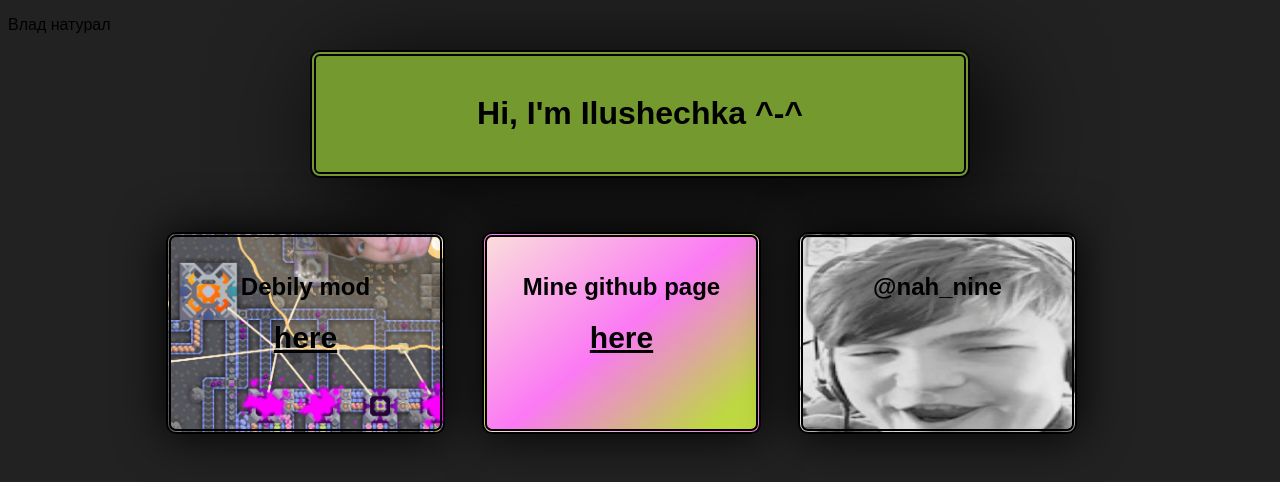
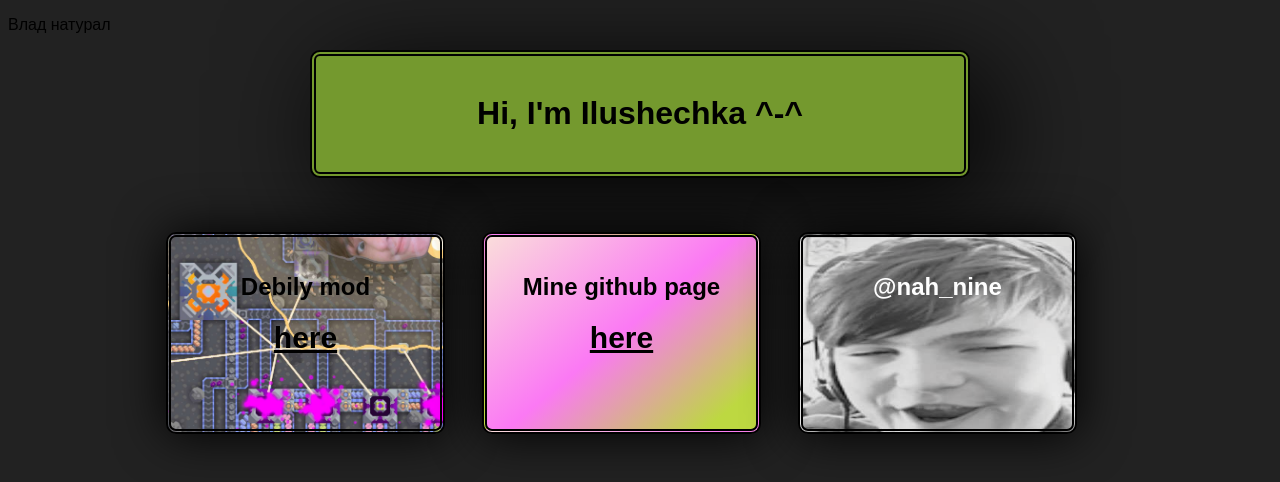
Before and after one commit to Ilushechka-br/Ilushechka-br.github.io, a plain HTML site: page index.html in a window 1280 px wide. In both pictures the pointer is over the element "@nah_nine". Drawn offline with Linux system fonts and the light colour scheme.

Commit message:
Update style.css

```diff
--- a/style.css
+++ b/style.css
@@ -89,7 +89,7 @@ h1 {
 }
 .card3:hover {
   filter: grayscale(100%);
-  color: rgba(0, 0, 0, 100%);
+  color: rgba(255, 255, 255, 100%);
 }
 body {
   font-family: "Arial";
```
